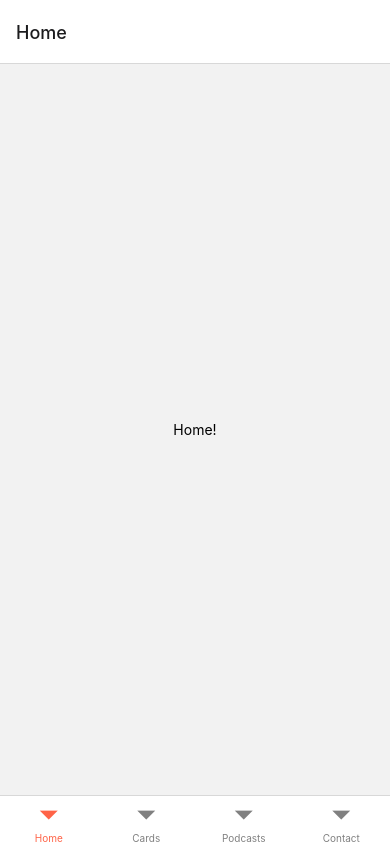
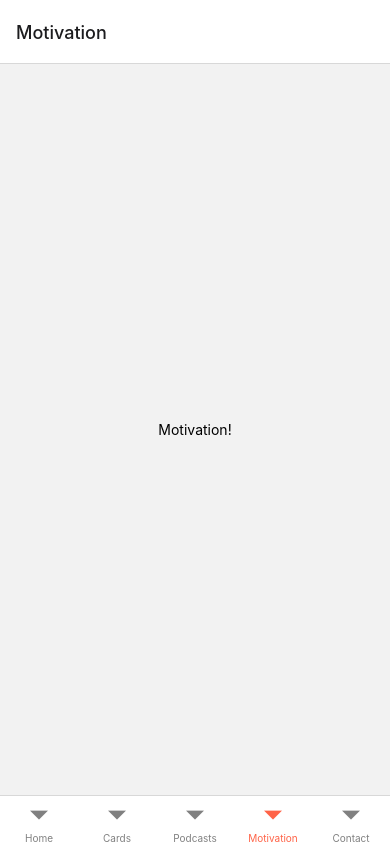
Before and after one commit to RSadaq/MDS, a React Native app: screen /Motivation in a window 390 px wide. Built offline with nearby package versions, Linux system fonts and the light colour scheme.

Commit message:
MotivationScreen file and nav tab bar button added

```diff
--- /dev/null
+++ b/screens/MotivationScreen.js
@@ -0,0 +1,10 @@
+import React, { useState } from 'react';
+import { Text, View } from 'react-native';
+
+export default function MotivationScreen() {
+    return (
+      <View style={{ flex: 1, justifyContent: 'center', alignItems: 'center' }}>
+        <Text>Motivation!</Text>
+      </View>
+    );
+  }
--- a/screens/Navigator.js
+++ b/screens/Navigator.js
@@ -7,11 +7,13 @@ import HomeScreen from './HomeScreen';
 import CardsScreen from './CardsScreen';
 import ContactScreen from './ContactScreen';
 import Podcasts from './PodcastsScreen';
+import MotivationScreen from './MotivationScreen';
 
 HomeScreen();
 CardsScreen();
 Podcasts();
 ContactScreen();
+MotivationScreen();
 
 const Tab = createBottomTabNavigator();
 
@@ -27,6 +29,7 @@ export default function Navigator() {
           <Tab.Screen name="Home" component={HomeScreen} />
           <Tab.Screen name="Cards" component={CardsScreen} />
           <Tab.Screen name="Podcasts" component={Podcasts} />
+          <Tab.Screen name="Motivation" component={MotivationScreen} />
           <Tab.Screen name="Contact" component={ContactScreen} />
         </Tab.Navigator>
       </NavigationContainer>
```
